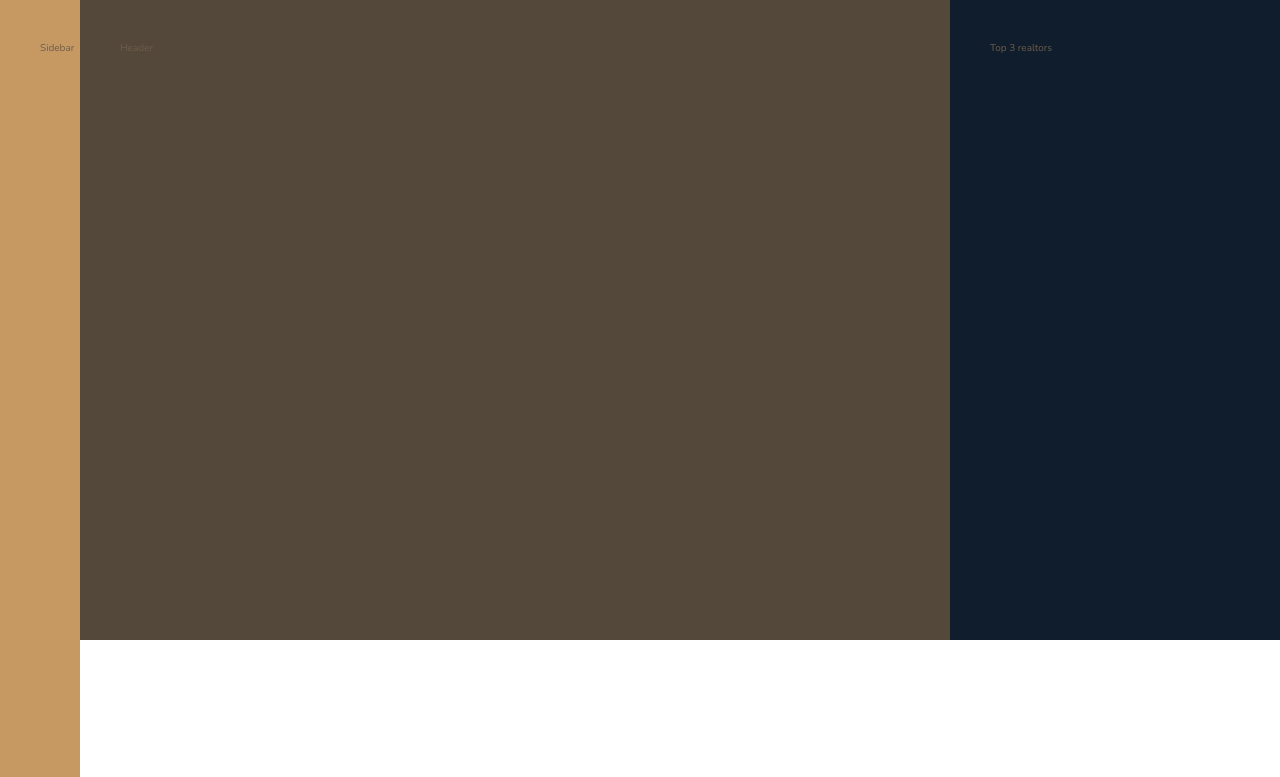
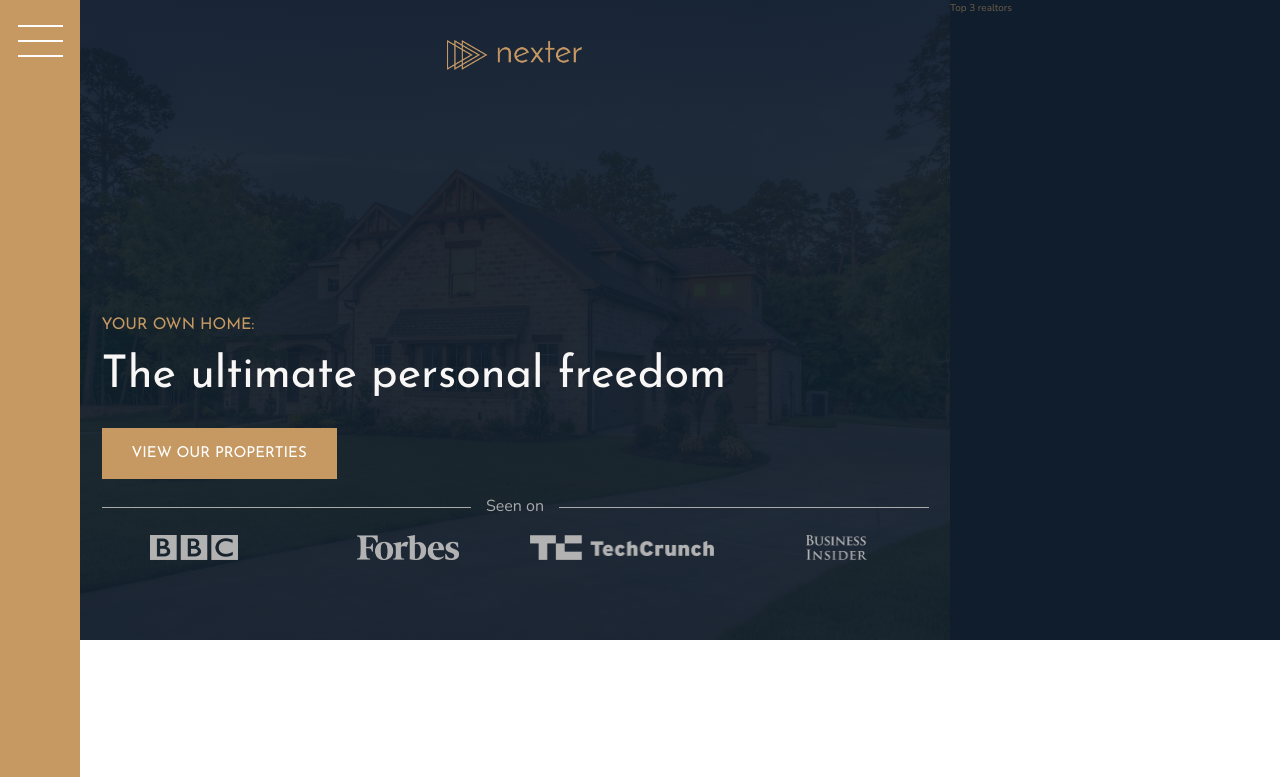
Before and after one commit to MynameisArthur/Advanced_CSS-SASS, a website: page advanced-css-course/Nexter/index.html in a window 1280 px wide. Shown: the top 777 px of the page. Drawn offline with nearby package versions, Linux system fonts and the light colour scheme.

Commit message:
finished header

```diff
--- a/advanced-css-course/Nexter/index.html
+++ b/advanced-css-course/Nexter/index.html
@@ -12,10 +12,24 @@
     </head>
     <body class="container">
       <div class="sidebar">
-        Sidebar
+        <button class="nav-btn"></button>
       </div>
       <header class="header">
-          Header
+          <img src="img/logo.png" alt="Nexter logo" class="header__logo">
+          <h3 class="heading-3">
+              Your own home:
+          </h3>
+          <h1 class="heading-1">
+              The ultimate personal freedom
+          </h1>
+          <button class="btn header__btn">View our properties</button>
+          <div class="header__seenon-text">Seen on</div>
+          <div class="header__seenon-logos">
+              <img src="img/logo-bbc.png" alt="Seen on logo 1">
+              <img src="img/logo-forbes.png" alt="Seen on logo 2">
+              <img src="img/logo-techcrunch.png" alt="Seen on logo 3">
+              <img src="img/logo-bi.png" alt="Seen on logo 4">
+          </div>
       </header>
       <div class="realtors">
           Top 3 realtors
--- a/advanced-css-course/Nexter/sass/_base.scss
+++ b/advanced-css-course/Nexter/sass/_base.scss
@@ -13,7 +13,7 @@ $color-grey-dark-2: #6D5D4B;
 // FONT VARIABLES
 $font-primary: 'Nunito', sans-serif;
 $font-display: 'Josefin Sans', sans-serif;
-*,*::before,::after{
+*,*::before,*::after{
     box-sizing: border-box;
     padding: 0;
     margin: 0;
@@ -44,7 +44,4 @@ body{
     display: grid;
     grid-template-rows: 80vh min-content 40vw repeat(3,min-content);
     grid-template-columns: [sidebar-start] 8rem [sidebar-end full-start] minmax(6rem,1fr) [center-start] repeat(8,[col-start] minmax(min-content,14rem)[col-end]) [center-end] minmax(6rem,1fr) [full-end];
-    & > *{
-        padding: 40px;
-    }
 }
--- a/advanced-css-course/Nexter/sass/_header.scss
+++ b/advanced-css-course/Nexter/sass/_header.scss
@@ -1,4 +1,47 @@
 .header{
     background-color: $color-grey-dark-1;
     grid-column: full-start / col-end 6;
+    background-image: linear-gradient(rgba($color-secondary,.93),rgba($color-secondary,.93)),url(../img/hero.jpeg);
+    background-size: cover;
+    background-position: center;
+    display: grid;
+    grid-template-rows: 1fr min-content 6rem;
+    grid-template-columns: max-content;
+    grid-row-gap: 1.5rem;
+    justify-content: center;
+    padding: 8rem;
+    padding-top: 4rem;
+    &__logo{
+        height: 3rem;
+        justify-self: center;
+    }
+    &__btn{
+        align-self: start;
+        justify-self: start;
+    }
+    &__seenon-text{
+        display: grid;
+        grid-template-columns: 1fr max-content 1fr;
+        align-items: center;
+        grid-column-gap: 1.5rem;
+        font-size: 1.6rem;
+        color: $color-grey-light-2;
+        &::before,&::after{
+            content: '';
+            height: 1px;
+            display: block;
+            background-color: currentColor;
+        }
+
+    }
+    &__seenon-logos{
+        display: grid;
+        grid-template-columns: repeat(4,1fr);
+        grid-column-gap: 3rem;
+        justify-items: center;
+        img{
+            height: 2.5rem;
+            filter: brightness(70%);
+        }
+    }
 }
--- a/advanced-css-course/Nexter/sass/_sidebar.scss
+++ b/advanced-css-course/Nexter/sass/_sidebar.scss
@@ -3,4 +3,26 @@
     background-color: $color-primary;
     grid-column: sidebar-start / sidebar-end;
     grid-row: 1 / -1;
+    display: flex;
+    justify-content: center;
 }
+.nav-btn{
+    border-radius: 0;
+    background-color: #fff;
+    height: 2px;
+    width: 4.5rem;
+    margin-top: 4rem;
+    &::before,&::after{
+        content: '';
+        background-color: #fff;
+        height: 2px;
+        width: 4.5rem;
+        display: block;
+    }
+    &::before{
+        transform: translateY(-1.5rem);
+    }
+    &::after{
+        transform: translateY(1.3rem);
+    }
+}
--- a/advanced-css-course/Nexter/sass/_typography.scss
+++ b/advanced-css-course/Nexter/sass/_typography.scss
@@ -5,6 +5,9 @@
 
 .heading-1{
     @extend %heading;
+    font-size: 4.5rem;
+    color: $color-grey-light-1;
+    line-height: 1;
 }
 .heading-2{
     @extend %heading;
```
Also changed, not shown: advanced-css-course/Nexter/css/main.css.
